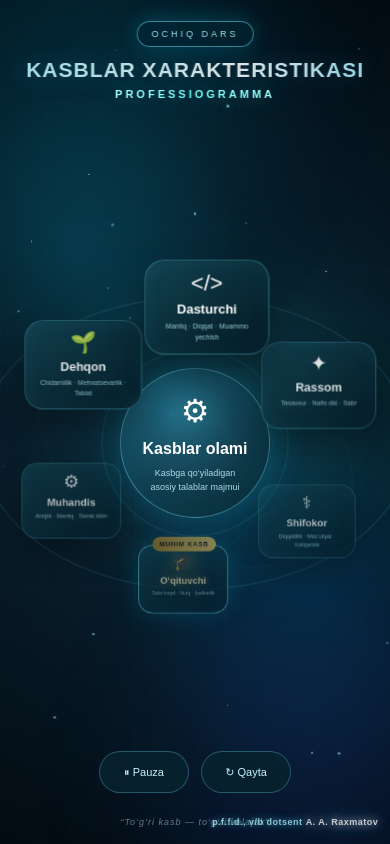
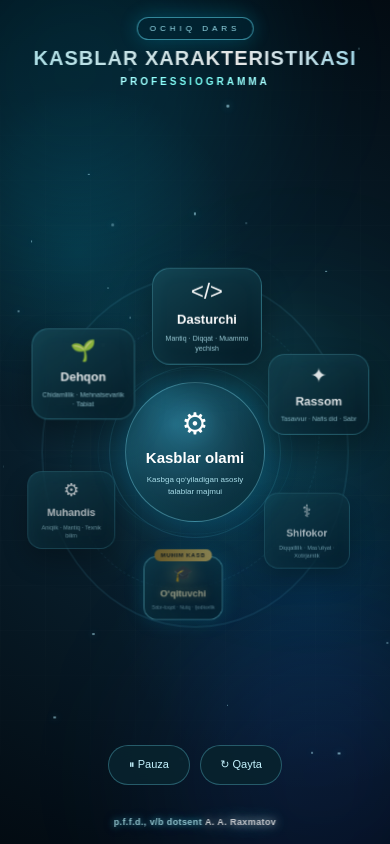
Before and after one commit to Parviz1999-yg/Professiogramma, a plain HTML site: page index.html in a window 390 px wide. Drawn offline with Linux system fonts and the light colour scheme.

Commit message:
Update style.css

```diff
--- a/style.css
+++ b/style.css
@@ -10,10 +10,7 @@ body {
     height: 100%;
     overflow: hidden;
 
-    font-family:
-        Arial,
-        Helvetica,
-        sans-serif;
+    font-family: Arial, Helvetica, sans-serif;
 
     background: #06131d;
     color: white;
@@ -65,10 +62,7 @@ body {
             rgba(0, 140, 255, 0.12),
             transparent 30%
         );
-
-    pointer-events: none;
 }
-
 
 .glow {
     position: absolute;
@@ -80,7 +74,6 @@ body {
     pointer-events: none;
 }
 
-
 .glow-1 {
     width: 350px;
     height: 350px;
@@ -88,10 +81,8 @@ body {
     left: -100px;
     top: -100px;
 
-    background:
-        rgba(0, 200, 255, 0.12);
+    background: rgba(0, 200, 255, 0.12);
 }
-
 
 .glow-2 {
     width: 300px;
@@ -100,10 +91,8 @@ body {
     right: -80px;
     bottom: -80px;
 
-    background:
-        rgba(40, 100, 255, 0.12);
+    background: rgba(40, 100, 255, 0.12);
 }
-
 
 .glow-3 {
     width: 250px;
@@ -112,8 +101,7 @@ body {
     left: 45%;
     top: 35%;
 
-    background:
-        rgba(0, 255, 200, 0.06);
+    background: rgba(0, 255, 200, 0.06);
 }
 
 
@@ -148,8 +136,6 @@ body {
             black 75%,
             transparent
         );
-
-    pointer-events: none;
 }
 
 
@@ -166,18 +152,15 @@ body {
     pointer-events: none;
 }
 
-
 .particle {
     position: absolute;
 
     border-radius: 50%;
 
-    background:
-        rgba(180, 240, 255, 0.8);
+    background: rgba(180, 240, 255, 0.8);
 
     box-shadow:
-        0 0 8px
-        rgba(100, 220, 255, 0.8);
+        0 0 8px rgba(100, 220, 255, 0.8);
 
     animation:
         particleMove
@@ -186,7 +169,6 @@ body {
         var(--delay)
         infinite alternate;
 }
-
 
 @keyframes particleMove {
 
@@ -217,11 +199,10 @@ body {
 .header {
     position: absolute;
 
-    top: 3vh;
+    top: 2.5vh;
     left: 50%;
 
-    transform:
-        translateX(-50%);
+    transform: translateX(-50%);
 
     z-index: 200;
 
@@ -232,11 +213,10 @@ body {
     pointer-events: none;
 }
 
-
 .badge {
     display: inline-block;
 
-    padding: 9px 22px;
+    padding: 7px 20px;
 
     border:
         1px solid
@@ -246,20 +226,16 @@ body {
 
     color: #a8f1ff;
 
-    font-size: 13px;
+    font-size: 12px;
 
     letter-spacing: 4px;
 
-    margin-bottom: 12px;
+    margin-bottom: 8px;
 
     background:
         rgba(0, 40, 55, 0.55);
 
     backdrop-filter: blur(10px);
-
-    box-shadow:
-        0 0 18px
-        rgba(0, 210, 255, 0.12);
 
     animation:
         badgePulse
@@ -267,10 +243,9 @@ body {
         infinite;
 }
 
-
 .header h1 {
     font-size:
-        clamp(32px, 4vw, 68px);
+        clamp(30px, 3.7vw, 64px);
 
     font-weight: 800;
 
@@ -295,26 +270,21 @@ body {
 
     -webkit-text-fill-color: transparent;
 
-    text-shadow:
-        0 0 25px
-        rgba(70, 220, 255, 0.35);
-
     animation:
         nameLight
         5s ease-in-out
         infinite;
 }
 
-
 .subtitle {
-    margin-top: 10px;
+    margin-top: 7px;
 
     font-size:
-        clamp(17px, 1.7vw, 29px);
+        clamp(16px, 1.5vw, 26px);
 
     font-weight: 700;
 
-    letter-spacing: 10px;
+    letter-spacing: 9px;
 
     background:
         linear-gradient(
@@ -333,16 +303,11 @@ body {
 
     -webkit-text-fill-color: transparent;
 
-    text-shadow:
-        0 0 20px
-        rgba(40, 220, 255, 0.45);
-
     animation:
         professionLight
         4s ease-in-out
         infinite;
 }
-
 
 @keyframes badgePulse {
 
@@ -357,11 +322,10 @@ body {
     50% {
         opacity: 1;
         box-shadow:
-            0 0 28px
+            0 0 25px
             rgba(0, 210, 255, 0.3);
     }
 }
-
 
 @keyframes nameLight {
 
@@ -380,7 +344,6 @@ body {
         filter: brightness(0.9);
     }
 }
-
 
 @keyframes professionLight {
 
@@ -407,6 +370,7 @@ body {
 
 .stage {
     position: absolute;
+
     inset: 0;
 
     display: flex;
@@ -414,30 +378,25 @@ body {
     justify-content: center;
     align-items: center;
 
-    padding-top: 5vh;
+    padding-top: 7vh;
 }
 
 
 /* =========================================================
-   ORBIT
+   OVAL ORBIT
 ========================================================= */
 
 .orbit {
     position: relative;
 
-    width:
-        min(86vw, 1250px);
+    width: min(90vw, 1350px);
 
-    height:
-        min(76vh, 720px);
+    height: min(62vh, 560px);
 
     touch-action: none;
 
     user-select: none;
-
-    perspective: 1200px;
 }
-
 
 .orbit.dragging {
     cursor: grabbing;
@@ -445,7 +404,7 @@ body {
 
 
 /* =========================================================
-   RINGS
+   OVAL RINGS
 ========================================================= */
 
 .orbit-ring {
@@ -466,20 +425,18 @@ body {
     pointer-events: none;
 }
 
-
 .ring-1 {
-    width: 75%;
-    height: 75%;
+    width: 90%;
+    height: 70%;
 
     animation:
         ringRotate
         20s linear infinite;
 }
 
-
 .ring-2 {
-    width: 58%;
-    height: 58%;
+    width: 72%;
+    height: 55%;
 
     border-style: dashed;
 
@@ -490,14 +447,12 @@ body {
         28s linear infinite;
 }
 
-
 .ring-3 {
-    width: 40%;
-    height: 40%;
+    width: 50%;
+    height: 38%;
 
     opacity: 0.3;
 }
-
 
 @keyframes ringRotate {
 
@@ -513,7 +468,6 @@ body {
             rotate(360deg);
     }
 }
-
 
 @keyframes ringRotateReverse {
 
@@ -542,10 +496,10 @@ body {
     top: 50%;
 
     width:
-        clamp(230px, 18vw, 285px);
+        clamp(190px, 17vw, 260px);
 
     height:
-        clamp(230px, 18vw, 285px);
+        clamp(190px, 17vw, 260px);
 
     transform:
         translate(-50%, -50%);
@@ -561,7 +515,7 @@ body {
 
     text-align: center;
 
-    padding: 30px;
+    padding: 25px;
 
     background:
         radial-gradient(
@@ -575,22 +529,21 @@ body {
         rgba(120, 230, 255, 0.4);
 
     box-shadow:
-        0 0 40px
+        0 0 35px
         rgba(0, 190, 255, 0.22),
 
-        inset 0 0 35px
+        inset 0 0 30px
         rgba(0, 220, 255, 0.1);
 
     z-index: 50;
 }
-
 
 .center::before {
     content: "";
 
     position: absolute;
 
-    inset: -14px;
+    inset: -12px;
 
     border-radius: 50%;
 
@@ -603,7 +556,6 @@ body {
         3s ease-in-out
         infinite;
 }
-
 
 @keyframes centerPulse {
 
@@ -619,29 +571,26 @@ body {
     }
 }
 
+.center-icon {
+    font-size: 42px;
 
-.center-icon {
-    font-size: 48px;
-
-    margin-bottom: 10px;
+    margin-bottom: 8px;
 
     filter:
         drop-shadow(
-            0 0 15px
-            rgba(100, 230, 255, 0.7)
+            0 0 12px
+            rgba(100, 230, 255, 0.6)
         );
 }
 
+.center h2 {
+    font-size: 20px;
 
-.center h2 {
-    font-size: 23px;
-
-    margin-bottom: 9px;
+    margin-bottom: 8px;
 }
 
-
 .center p {
-    font-size: 12px;
+    font-size: 11px;
 
     line-height: 1.5;
 
@@ -660,14 +609,14 @@ body {
     top: 50%;
 
     width:
-        clamp(205px, 15vw, 240px);
+        clamp(175px, 13vw, 220px);
 
     min-height:
-        clamp(135px, 12vh, 165px);
+        clamp(120px, 11vh, 150px);
 
-    padding: 20px;
+    padding: 17px;
 
-    border-radius: 20px;
+    border-radius: 18px;
 
     background:
         linear-gradient(
@@ -681,10 +630,10 @@ body {
         rgba(110, 225, 245, 0.3);
 
     box-shadow:
-        0 18px 40px
+        0 15px 35px
         rgba(0, 0, 0, 0.4),
 
-        inset 0 0 22px
+        inset 0 0 20px
         rgba(100, 220, 255, 0.05);
 
     backdrop-filter: blur(12px);
@@ -695,13 +644,8 @@ body {
 
     transition:
         border-color 0.3s ease,
-        box-shadow 0.3s ease,
-        filter 0.3s ease;
-
-    -webkit-tap-highlight-color:
-        transparent;
+        box-shadow 0.3s ease;
 }
-
 
 .profession:hover,
 .profession.active {
@@ -709,41 +653,38 @@ body {
         rgba(130, 240, 255, 0.9);
 
     box-shadow:
-        0 0 35px
+        0 0 30px
         rgba(0, 210, 255, 0.3),
 
-        inset 0 0 28px
-        rgba(0, 220, 255, 0.1);
+        inset 0 0 25px
+        rgba(0, 220, 255, 0.08);
 }
 
+.profession-icon {
+    font-size: 32px;
 
-.profession-icon {
-    font-size: 38px;
-
-    margin-bottom: 9px;
+    margin-bottom: 7px;
 }
 
-
 .profession-name {
-    font-size: 20px;
+    font-size: 18px;
 
     font-weight: 700;
 
-    margin-bottom: 9px;
+    margin-bottom: 7px;
 }
 
+.profession-skills {
+    font-size: 10px;
 
-.profession-skills {
-    font-size: 11px;
-
-    line-height: 1.5;
+    line-height: 1.4;
 
     color: #9acbd6;
 }
 
 
 /* =========================================================
-   TEACHER CARD
+   TEACHER
 ========================================================= */
 
 .teacher {
@@ -751,19 +692,17 @@ body {
         rgba(255, 210, 100, 0.55);
 
     box-shadow:
-        0 0 30px
+        0 0 25px
         rgba(255, 190, 70, 0.14);
 }
-
 
 .teacher .profession-icon {
     filter:
         drop-shadow(
-            0 0 14px
+            0 0 12px
             rgba(255, 210, 100, 0.75)
         );
 }
-
 
 .teacher .profession-name {
     color: #fff3bf;
@@ -773,14 +712,13 @@ body {
         rgba(255, 210, 100, 0.5);
 }
 
-
 .ribbon {
     position: absolute;
 
-    top: -12px;
-    right: 16px;
+    top: -11px;
+    right: 14px;
 
-    padding: 5px 10px;
+    padding: 4px 9px;
 
     border-radius: 10px;
 
@@ -793,7 +731,7 @@ body {
 
     color: #15100a;
 
-    font-size: 9px;
+    font-size: 8px;
 
     font-weight: 800;
 
@@ -809,48 +747,46 @@ body {
     position: absolute;
 
     left: 50%;
-    bottom: 8vh;
+    bottom: 3.5vh;
 
     transform:
         translateX(-50%);
 
     display: flex;
 
-    gap: 12px;
+    gap: 10px;
 
-    z-index: 100;
+    z-index: 400;
 }
 
+.controls button {
+    min-width: 105px;
 
-.controls button {
-    min-width: 110px;
-    min-height: 48px;
+    min-height: 42px;
 
     border:
         1px solid
         rgba(110, 225, 245, 0.3);
 
     background:
-        rgba(8, 35, 46, 0.85);
+        rgba(8, 35, 46, 0.9);
 
     color: #c5f4ff;
 
-    padding: 10px 18px;
+    padding: 8px 15px;
 
-    border-radius: 25px;
+    border-radius: 22px;
 
     cursor: pointer;
 
-    font-size: 13px;
+    font-size: 11px;
 
     backdrop-filter: blur(10px);
 
     transition:
         background 0.25s,
-        border-color 0.25s,
-        transform 0.2s;
+        border-color 0.25s;
 }
-
 
 .controls button:hover {
     background:
@@ -858,8 +794,6 @@ body {
 
     border-color:
         rgba(120, 235, 255, 0.7);
-
-    transform: translateY(-2px);
 }
 
 
@@ -870,41 +804,33 @@ body {
 .footer {
     position: absolute;
 
-    bottom: 2vh;
+    left: 3vw;
+    bottom: 2.5vh;
 
-    left: 50%;
-
-    transform:
-        translateX(-50%);
-
-    width: 92%;
+    width: auto;
 
     display: flex;
-
-    justify-content: space-between;
 
     align-items: center;
 
     color:
         rgba(170, 215, 225, 0.55);
 
-    font-size: 9px;
+    font-size: 8px;
 
     letter-spacing: 1px;
 
     z-index: 20;
 }
 
-
 .footer-items {
     display: flex;
 
-    gap: 15px;
+    gap: 13px;
 }
 
-
 .quote {
-    font-style: italic;
+    display: none;
 }
 
 
@@ -919,11 +845,11 @@ body {
     bottom: 2.5vh;
 
     font-size:
-        clamp(14px, 1.2vw, 22px);
+        clamp(12px, 1vw, 19px);
 
     font-weight: 600;
 
-    letter-spacing: 0.5px;
+    letter-spacing: 0.4px;
 
     color: #b9f5ff;
 
@@ -944,7 +870,6 @@ body {
     white-space: nowrap;
 }
 
-
 .teacher-author strong {
     color: #ffffff;
 
@@ -955,34 +880,20 @@ body {
         rgba(255, 255, 255, 0.95),
 
         0 0 20px
-        rgba(80, 220, 255, 0.9),
-
-        0 0 35px
-        rgba(0, 190, 255, 0.55);
+        rgba(80, 220, 255, 0.9);
 }
-
 
 @keyframes teacherGlow {
 
     0%,
     100% {
-        opacity: 0.82;
-
-        filter:
-            brightness(0.95);
-
-        transform:
-            translateY(0);
+        opacity: 0.8;
+        filter: brightness(0.95);
     }
 
     50% {
         opacity: 1;
-
-        filter:
-            brightness(1.25);
-
-        transform:
-            translateY(-2px);
+        filter: brightness(1.25);
     }
 }
 
@@ -993,29 +904,19 @@ body {
 
 @media (min-width: 1200px) {
 
-    .header {
-        top: 2.5vh;
-    }
-
-    .stage {
-        padding-top: 4vh;
+    .orbit {
+        width: min(88vw, 1450px);
+        height: min(58vh, 570px);
     }
 
     .profession {
-        width: 235px;
-        min-height: 155px;
+        width: 205px;
+        min-height: 135px;
     }
 
-    .profession-icon {
-        font-size: 40px;
-    }
-
-    .profession-name {
-        font-size: 21px;
-    }
-
-    .profession-skills {
-        font-size: 12px;
+    .center {
+        width: 235px;
+        height: 235px;
     }
 
 }
@@ -1028,26 +929,37 @@ body {
 @media (max-width: 900px) {
 
     .header h1 {
-        font-size: 34px;
+        font-size: 32px;
     }
 
     .subtitle {
-        font-size: 18px;
-        letter-spacing: 7px;
+        font-size: 17px;
+        letter-spacing: 6px;
+    }
+
+    .orbit {
+        width: 94vw;
+        height: 55vh;
     }
 
     .profession {
-        width: 190px;
-        min-height: 130px;
+        width: 170px;
+        min-height: 120px;
     }
 
     .center {
-        width: 210px;
-        height: 210px;
+        width: 195px;
+        height: 195px;
+    }
+
+    .footer {
+        display: none;
     }
 
     .teacher-author {
-        font-size: 13px;
+        right: 3vw;
+        bottom: 2vh;
+        font-size: 12px;
     }
 
 }
@@ -1060,107 +972,45 @@ body {
 @media (max-width: 700px) {
 
     .header {
-        top: 2.5vh;
+        top: 2vh;
     }
 
     .badge {
-        font-size: 9px;
-        padding: 7px 14px;
-        letter-spacing: 3px;
+        font-size: 8px;
+        padding: 6px 12px;
     }
 
     .header h1 {
-        font-size: 25px;
+        font-size: 23px;
         letter-spacing: 1px;
     }
 
     .subtitle {
-        margin-top: 7px;
-        font-size: 13px;
+        font-size: 12px;
         letter-spacing: 4px;
     }
 
     .orbit {
         width: 100vw;
-        height: 68vh;
+        height: 52vh;
     }
 
     .center {
-        width: 170px;
-        height: 170px;
-        padding: 20px;
+        width: 155px;
+        height: 155px;
+        padding: 18px;
     }
 
     .center-icon {
-        font-size: 32px;
+        font-size: 30px;
     }
 
     .center h2 {
-        font-size: 16px;
+        font-size: 15px;
     }
 
     .center p {
-        font-size: 9px;
-    }
-
-    .profession {
-        width: 145px;
-        min-height: 105px;
-        padding: 12px;
-    }
-
-    .profession-icon {
-        font-size: 25px;
-    }
-
-    .profession-name {
-        font-size: 14px;
-    }
-
-    .profession-skills {
         font-size: 8px;
-    }
-
-    .footer-items {
-        display: none;
-    }
-
-    .footer {
-        justify-content: center;
-    }
-
-    .controls {
-        bottom: 6vh;
-    }
-
-    .controls button {
-        min-width: 90px;
-        min-height: 42px;
-        font-size: 11px;
-    }
-
-    .teacher-author {
-        right: 3vw;
-        bottom: 2vh;
-        font-size: 11px;
-    }
-
-}
-
-
-/* =========================================================
-   VERY SMALL SCREEN
-========================================================= */
-
-@media (max-width: 420px) {
-
-    .header h1 {
-        font-size: 21px;
-    }
-
-    .subtitle {
-        font-size: 11px;
-        letter-spacing: 3px;
     }
 
     .profession {
@@ -1171,43 +1021,62 @@ body {
 
     .profession-icon {
         font-size: 22px;
-        margin-bottom: 5px;
     }
 
     .profession-name {
         font-size: 13px;
-        margin-bottom: 5px;
     }
 
     .profession-skills {
         font-size: 7px;
     }
 
+    .controls {
+        bottom: 7vh;
+    }
+
+    .controls button {
+        min-width: 82px;
+        min-height: 40px;
+    }
+
+    .teacher-author {
+        right: 50%;
+        transform: translateX(50%);
+
+        bottom: 2vh;
+
+        font-size: 10px;
+    }
+}
+
+
+/* =========================================================
+   VERY SMALL
+========================================================= */
+
+@media (max-width: 420px) {
+
+    .header h1 {
+        font-size: 20px;
+    }
+
+    .subtitle {
+        font-size: 10px;
+        letter-spacing: 3px;
+    }
+
+    .profession {
+        width: 110px;
+        min-height: 88px;
+    }
+
     .center {
-        width: 150px;
-        height: 150px;
+        width: 140px;
+        height: 140px;
     }
 
     .teacher-author {
         font-size: 9px;
     }
-
 }
-
-
-/* =========================================================
-   TOUCH DEVICES
-========================================================= */
-
-@media (hover: none) and (pointer: coarse) {
-
-    .profession:hover {
-        border-color:
-            rgba(110, 225, 245, 0.3);
-
-        box-shadow:
-            0 18px 40px
-            rgba(0, 0, 0, 0.4);
-    }
-
-}
```
